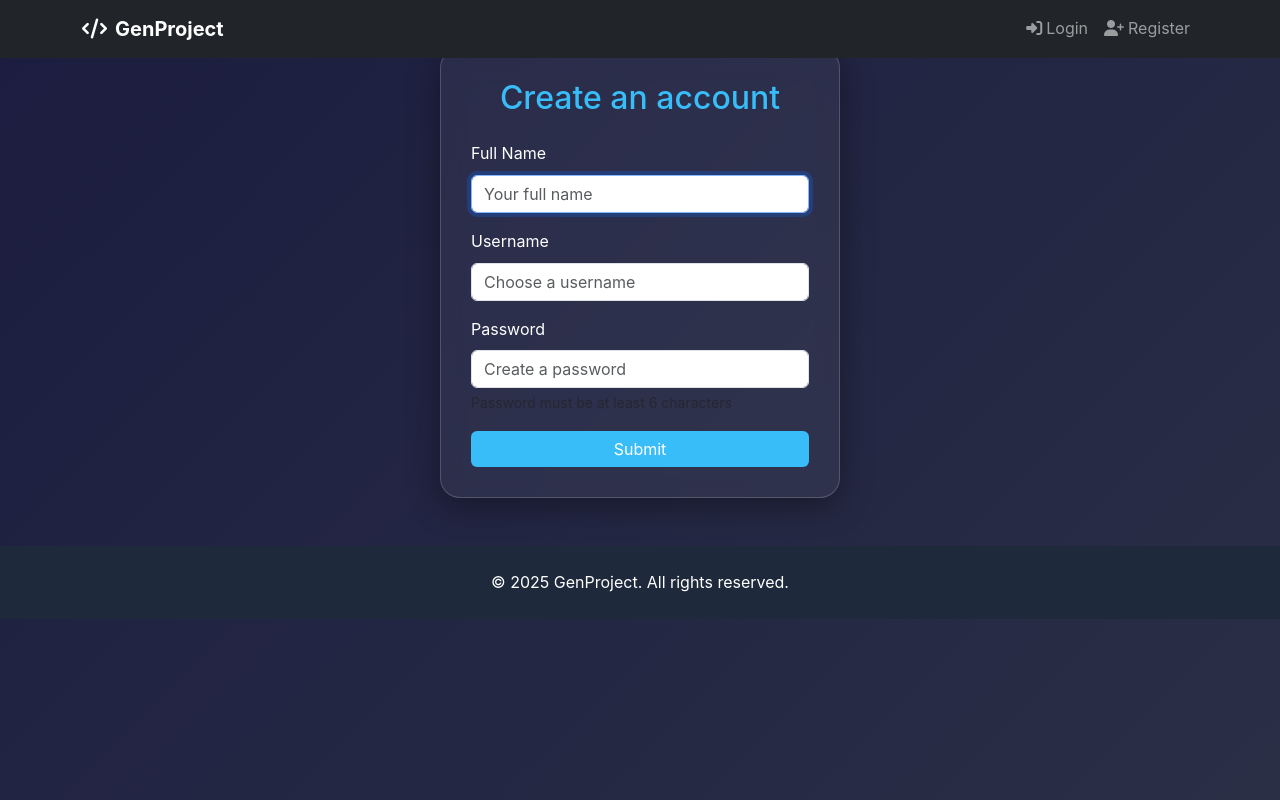
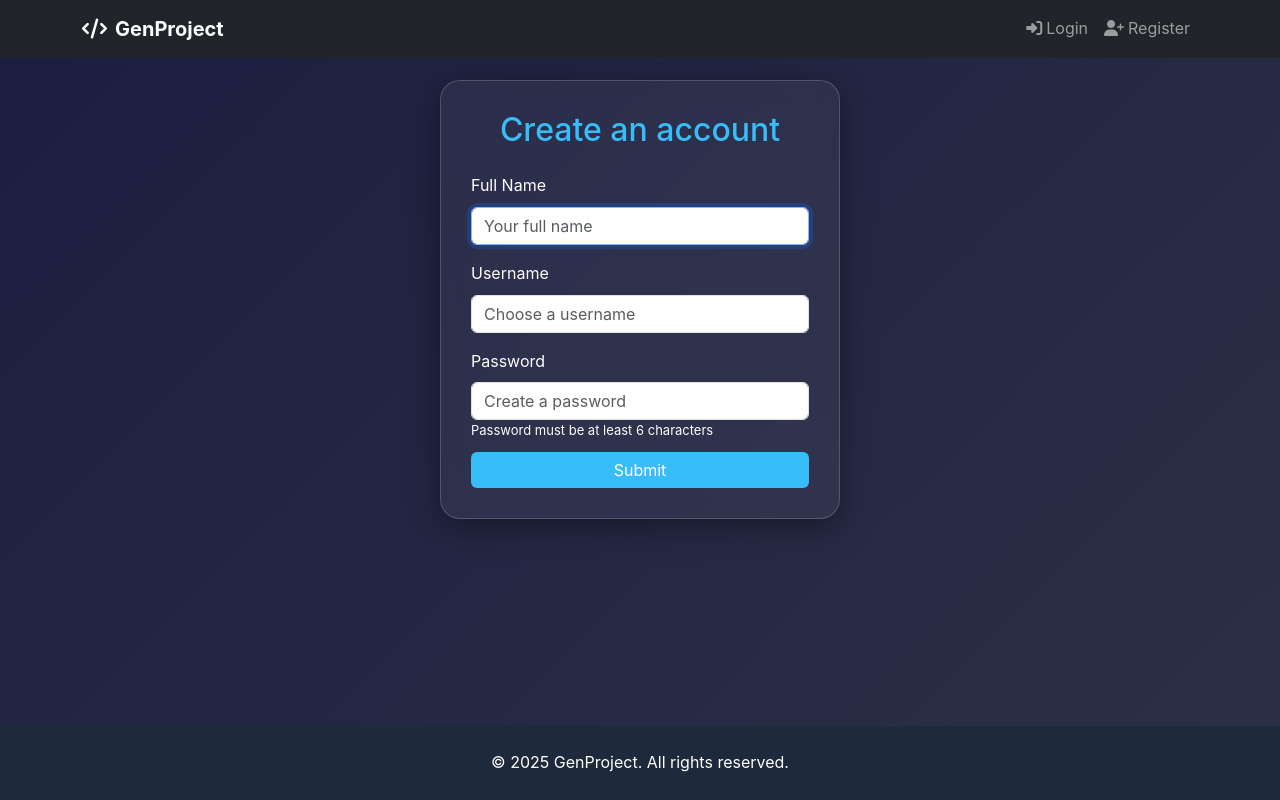
Before and after one commit to madstercoder7/GenProject, a Flask app: page /register in a window 1280 px wide. Run offline with Flask 3, Linux system fonts and the light colour scheme.

Commit message:
Fixed problems with forms and databse

```diff
--- a/app.py
+++ b/app.py
@@ -8,7 +8,8 @@
 
 app = Flask(__name__)
 
-app.config['SQLALCHEMY_DATABASE_URI'] = "sqlite:///genproj.db"
+basedir = os.path.abspath(os.path.dirname(__file__))
+app.config['SQLALCHEMY_DATABASE_URI'] = f"sqlite:///{os.path.join(basedir, 'genproj.db')}"
 app.config['SQLALCHEMY_TRACK_MODIFICATIONS'] = False
 app.config['SECRET_KEY'] = os.getenv("SECRET_KEY", secrets.token_hex(16))
 
@@ -37,6 +38,9 @@
     def __repr__(self):
         return f"Project Idea: {self.topic}"
 
+with app.app_context():
+    db.create_all()
+
 # Routes
 @app.route('/')
 def index():
@@ -55,7 +59,7 @@
         if len(password) < 6:
             errors.append("Password must be at least 6 characters long")
 
-        if len(username < 3):
+        if len(username) < 3:
             errors.append("Username must be at least 3 characters long")
 
         if len(username) > 50:
@@ -101,7 +105,7 @@
         if user and check_password_hash(user.password, password):
             session["user_id"] = user.id
             session["username"] = user.username
-            flash("Welcome back, {user.name}", "success")
+            flash(f"Welcome back, {user.name}", "success")
             return redirect(url_for("generate"))
         else:
             flash("Invalid username and passsword", "danger")
@@ -177,6 +181,4 @@
     return redirect(url_for("generate"))
 
 if __name__ == "__main__":
-    with app.app_context():
-        db.create_all()
     app.run(debug=True)
--- a/static/styles.css
+++ b/static/styles.css
@@ -32,7 +32,7 @@
 }
 
 footer {
-    position: relative;
+    position: absolute;
     left: 0;
     bottom: 0;
     width: 100%;
@@ -366,6 +366,10 @@
     z-index: 1;
 }
 
+.main-content {
+    margin-top: 5rem;
+}
+
 .feature-card:hover .feature-icon {
     transform: rotateY(360deg);
     box-shadow: 0 15px 40px rgba(79, 172, 254, 0.5);
@@ -425,3 +429,9 @@
     40% { transform: translateX(-50%) translateY(-10px); }
     60% { transform: translateX(-50%) translateY(-5px); }
 }
+
+.form-info {
+    color: white;
+    height: 1rem;
+    font-size: small;
+}
--- a/templates/register.html
+++ b/templates/register.html
@@ -17,7 +17,7 @@
         <div class="mb-3">
             <label for="password" class="form-label">Password</label>
             <input name="password" type="password" class="form-control" id="password" placeholder="Create a password" minlength="6">
-            <div class="form-text">Password must be at least 6 characters</div>
+            <p class="form-info">Password must be at least 6 characters</p>
         </div>
         <button type="submit" class="btn btn-primary w-100">Submit</button>
     </form>
```
Also changed, not shown: genproj.db (added).
